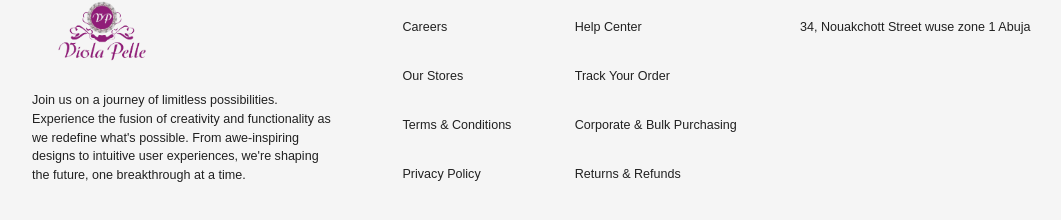
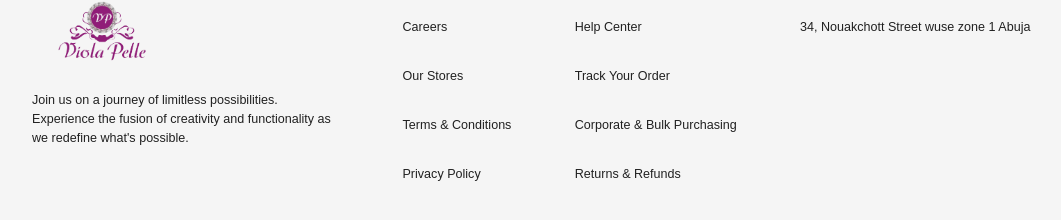
Before and after one commit to victor-914/pelleStore, a Next.js app: page / in a window 1280 px wide. Shown: the part 1274-1494 px from the top of the page, without its empty margins (96-1157 px from the left). Built offline with nearby package versions, Linux system fonts and the light colour scheme; no server answers.

Commit message:
footer_fix

```diff
--- a/scenes/global/Footer.jsx
+++ b/scenes/global/Footer.jsx
@@ -32,8 +32,7 @@ function Footer() {
           <div>
             Join us on a journey of limitless possibilities. Experience the
             fusion of creativity and functionality as we redefine what's
-            possible. From awe-inspiring designs to intuitive user experiences,
-            we're shaping the future, one breakthrough at a time.
+            possible.
           </div>
         </Box>
 
```
